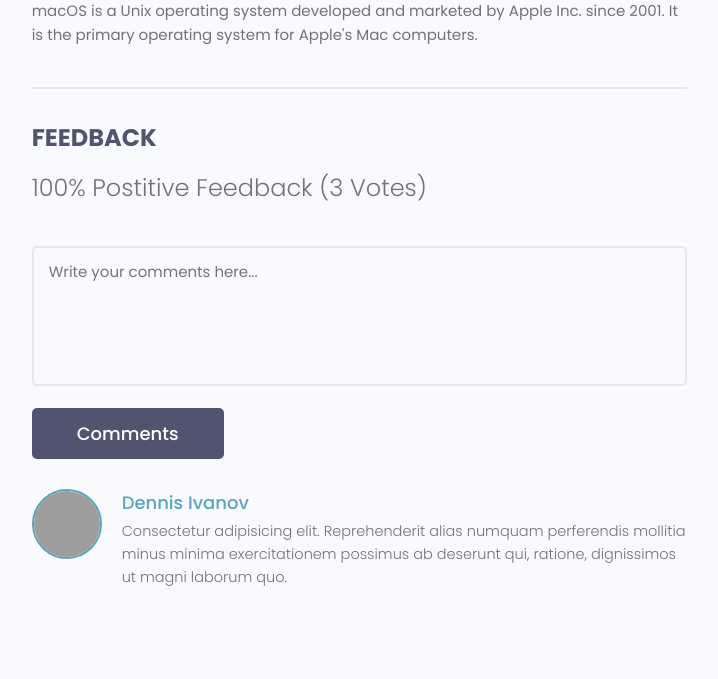
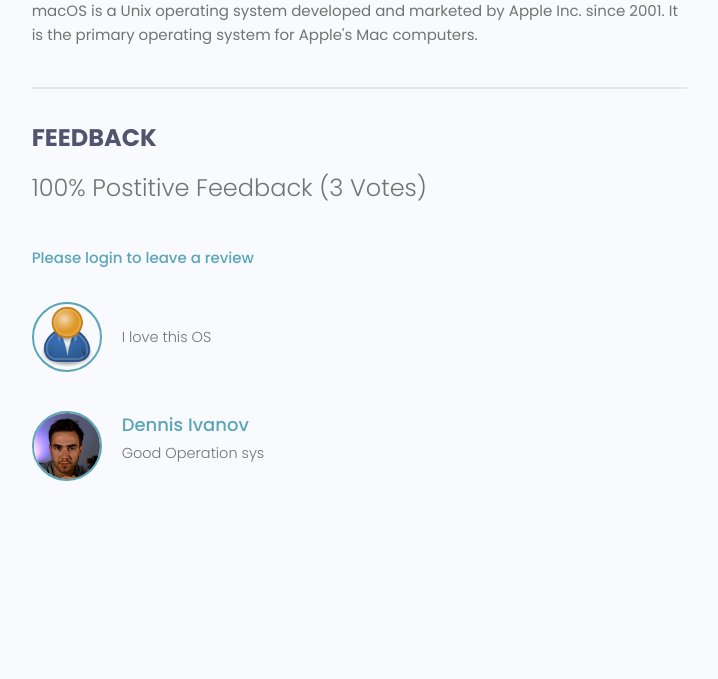
Before and after one commit to DevBin404/DevSearch, a Django app: page /projects/project/05a76bbf-c717-4e85-b5f2-f723b124af38/ in a window 1280 px wide. Shown: the part 712-1391 px from the top of the page, without its empty margins (465-1183 px from the left). After the commit the page ends 1193 px from the top, so only its background shows below. Run offline with Django 3.2, Linux system fonts and the light colour scheme; data comes from the database, SQL or seed files in the repository; both versions use the stored data as it was after the commit; some libraries are stand-ins or nearby versions; grey boxes are pictures that could not be loaded.

Commit message:
Add review for projects

```diff
--- a/devsearch/projects/forms.py
+++ b/devsearch/projects/forms.py
@@ -1,5 +1,5 @@
 from django.forms import ModelForm
-from .models import Project
+from .models import Project, Review
 from django import forms
 
 
@@ -18,3 +18,21 @@
 
         for name, field in self.fields.items():
             field.widget.attrs.update({'class':'input'})
+
+
+class ReviewForm(ModelForm):
+    class Meta:
+        model = Review
+        fields = ['value', 'body']
+
+        labels = {
+            'value': 'Place your vote',
+            'body': 'Add a comment'
+        }
+
+
+    def __init__(self, *args, **kwargs):
+        super(ReviewForm, self).__init__(*args, **kwargs)
+
+        for name, field in self.fields.items():
+            field.widget.attrs.update({'class':'input'})
--- a/devsearch/projects/models.py
+++ b/devsearch/projects/models.py
@@ -21,14 +21,32 @@
         return self.title
 
     class Meta:
-        ordering = ['created']
+        ordering = ['-vote_ratio', '-vote_total']
+
+    @property
+    def reviewers(self):
+        queryset = self.review_set.all().values_list('owner__id', flat=True)
+        return queryset
+
+    @property
+    def getVoteCount(self):
+        reviews = self.review_set.all()
+        upVotes = reviews.filter(value='up').count()
+        totalVotes = reviews.count()
+
+        ratio = (upVotes / totalVotes) * 100
+
+        self.vote_total = totalVotes
+        self.vote_ratio = ratio
+        self.save()
+
 
 class Review(models.Model):
     VOTE_TYPE = (
         ('up', 'Up Vote'),
         ('down', 'Down Vote'),
     )
-    # owner =
+    owner = models.ForeignKey(Profile, on_delete=models.CASCADE, null=True)
     project = models.ForeignKey(Project, on_delete=models.CASCADE)
     body = models.TextField(null=True, blank=True)
     value = models.CharField(max_length=200 ,choices=VOTE_TYPE)
@@ -39,6 +57,11 @@
     def __str__(self):
         return self.value
 
+    class Meta:
+        unique_together = [
+            ('owner', 'project'),
+        ]
+
 
 class Tag(models.Model):
     name = models.CharField(max_length=200)
--- a/devsearch/projects/templates/projects/projects.html
+++ b/devsearch/projects/templates/projects/projects.html
@@ -11,7 +11,7 @@
         </div>
 
         <div class="hero-section__search">
-          <form class="form" action="{% url 'projects' %}" method="get">
+          <form id="searchForm" class="form" action="{% url 'projects' %}" method="get">
             <div class="form__field">
               <label for="formInput#search">Search By Projects </label>
               <input class="input input--text" id="formInput#search" type="text" name="search_query"
--- a/devsearch/projects/templates/projects/single-project.html
+++ b/devsearch/projects/templates/projects/single-project.html
@@ -43,30 +43,42 @@
             <h5 class="project--rating">
               {{ project.vote_ratio }}% Postitive Feedback ({{ project.vote_total}} Vote{{project.vote_total|pluralize:'s'}})
             </h5>
+            {% if request.user.profile.id in project.reviewers %}
+              <p>You have already submitted your review for this project</p>
 
-            <form class="form" action="#" method="POST">
-              <!-- Textarea -->
+            {% elif request.user.profile == project.owner %}
+              <p>You cannot submit a review for your own project</p>
+
+            {% elif not request.user.is_authenticated %}
+              <a href="{% url 'login' %}?next={{request.path}}">Please login to leave a review</a>
+            {% else %}
+            <form class="form" action="{% url 'project' project.id %}" method="POST">
+              {% csrf_token %}
+              {% for field in form %}
               <div class="form__field">
-                <label for="formInput#textarea">Comments: </label>
-                <textarea class="input input--textarea" name="message" id="formInput#textarea"
-                  placeholder="Write your comments here..."></textarea>
+                <p>{{field.label}}:</p>
+                {{field}}
               </div>
-              <input class="btn btn--sub btn--lg" type="submit" value="Comments" />
+              {% endfor %}
+              <input class="btn btn--sub btn--lg" type="submit" value="Add Review" />
             </form>
+            {% endif %}
             <div class="commentList">
-
+              {% for review in project.review_set.all %}
+              {% if review.body %}
               <div class="comment">
-                <a href="profile.html">
-                  <img class="avatar avatar--md" src="https://avatars.githubusercontent.com/u/33843378" alt="user" />
+                <a href="{% url 'user-profile' review.owner.id %}">
+                  <img class="avatar avatar--md" src="{{review.owner.profile_image.url}}" alt="user" />
                 </a>
                 <div class="comment__details">
-                  <a href="profile.html" class="comment__author">Dennis Ivanov</a>
+                  <a href="{% url 'user-profile' review.owner.id %}" class="comment__author">{{review.owner.name}}</a>
                   <p class="comment__info">
-                    Consectetur adipisicing elit. Reprehenderit alias numquam perferendis mollitia minus minima
-                    exercitationem possimus ab deserunt qui, ratione, dignissimos ut magni laborum quo.
+                    {{review.body|linebreaksbr}}
                   </p>
                 </div>
               </div>
+              {% endif %}
+              {% endfor %}
 
             </div>
           </div>
--- a/devsearch/projects/views.py
+++ b/devsearch/projects/views.py
@@ -2,7 +2,7 @@
 from django.contrib.auth.decorators import login_required
 from django.contrib import messages
 
-from .forms import ProjectForm
+from .forms import ProjectForm, ReviewForm
 from .models import Project
 from .uttils import searchProjects, paginateProjects
 
@@ -22,8 +22,24 @@
 
 def project(request, pk):
     project = Project.objects.get(pk=pk)
+
+    form = ReviewForm()
+    if request.method == 'POST':
+        form = ReviewForm(request.POST)
+        review = form.save(commit=False)
+        review.owner = request.user.profile
+        review.project = project
+        review.save()
+
+        project.getVoteCount
+
+        messages.info(request, 'Your review submitted for this project!')
+        return redirect('project', pk=project.id)
+        #Update project votecount
+
     context = {
         'project': project,
+        'form': form,
     }
     return render(request, 'projects/single-project.html', context)
 
--- /dev/null
+++ b/devsearch/static/js/main.js
@@ -0,0 +1,22 @@
+// GET SEARCH FORM AND PAGE LINKS
+let searchForm = document.getElementById('searchForm')
+let pageLinks = document.getElementsByClassName('page-link')
+
+// ENSURE SEARCH FORM EXISTS
+if(searchForm){
+    for(let i=0; pageLinks.length > i; i++){
+        pageLinks[i].addEventListener('click', function (e) {
+            e.preventDefault()
+
+            // GET DATA ATTRIBUTE
+            let page = this.dataset.page
+            // ADD HIDDEN SEARCH INPUT TO FORM
+            searchForm.innerHTML += `<input value=${page} name="page" hidden /> `
+
+            // SUBMIT FORM
+            searchForm.submit()
+
+        }
+        )
+    }
+}
--- a/devsearch/templates/main.html
+++ b/devsearch/templates/main.html
@@ -34,8 +34,6 @@
     {% endblock content %}
 
 </body>
-<script src="{% static 'uikit/app.js' %}" >
-
-
-</script>
+<script src="{% static 'uikit/app.js' %}" ></script>
+<script src="{% static 'js/main.js' %}" ></script>
 </html>
--- a/devsearch/templates/pagination.html
+++ b/devsearch/templates/pagination.html
@@ -3,16 +3,16 @@
   <ul class="container">
     {% if queryset.has_previous %}
 
-    <li><a href="?page={{queryset.previous_page_number}}" class="btn page-link"> &#10094; Prev</a></li>
+    <li><a href="?page={{queryset.previous_page_number}}" class="btn page-link" data-page="{{queryset.previous_page_number}}"> &#10094; Prev</a></li>
     {% endif %}
 
     {% for page in custom_range %}
-    <li><a href="?page={{page}}" class="btn page-link {% if page == queryset.number %} btn--sub {% endif %}">{{page}}</a></li>
+    <li><a href="?page={{page}}" class="btn page-link {% if page == queryset.number %} btn--sub {% endif %}" data-page="{{page}}">{{page}}</a></li>
     {% endfor %}
 
     {% if queryset.has_next %}
 
-    <li><a href="?page={{queryset.next_page_number}}" class="btn page-link"> Next &#10095; </a></li>
+    <li><a href="?page={{queryset.next_page_number}}" class="btn page-link" data-page="{{queryset.next_page_number}}"> Next &#10095; </a></li>
     {% endif %}
   </ul>
 </div>
--- a/devsearch/users/templates/users/login-register.html
+++ b/devsearch/users/templates/users/login-register.html
@@ -57,7 +57,7 @@
         <p>Hello Developer, Welcome Back!</p>
       </div>
 
-      <form action="{% url 'login' %}" method="POST" class="form auth__form">
+      <form action="" method="POST" class="form auth__form">
         {% csrf_token %}
         <!-- Input:Username -->
         <div class="form__field">
--- a/devsearch/users/templates/users/profiles.html
+++ b/devsearch/users/templates/users/profiles.html
@@ -11,7 +11,7 @@
 
         <div class="hero-section__search">
 
-          <form class="form" action="{% url 'profiles' %}" method="get">
+          <form id="searchForm" class="form" action="{% url 'profiles' %}" method="get">
             <div class="form__field">
               <label for="formInput#search">Search Developers </label>
               <input class="input input--text" id="formInput#search" type="text" name="search_query"
--- a/devsearch/users/views.py
+++ b/devsearch/users/views.py
@@ -16,14 +16,14 @@
         return redirect('profiles')
 
     if request.method == 'POST':
-        username = request.POST['username']
+        username = request.POST['username'].lower()
         password = request.POST['password']
 
         user = authenticate(request, username=username, password=password)
         if user is not None:
             login(request, user)
             messages.success(request, 'User was logged in successfully!')
-            return redirect('edit-account')
+            return redirect(request.GET['next'] if 'next' in request.GET else 'edit-account')
         else:
             messages.error(request, 'Username OR password is incorrect')
 
@@ -48,7 +48,7 @@
             messages.success(request, 'User account was created')
 
             login(request, user)
-            return redirect('edit-account')
+            return redirect(request.GET['next'] if 'next' in request.GET else 'edit-account')
         else:
             messages.error(request, 'An error has occurred during registration')
 
```
Also changed, not shown: devsearch/passwords.txt (+4 -4 lines), devsearch/db.sqlite3, devsearch/projects/migrations/0006_alter_project_options_review_owner_and_more.py (added).
